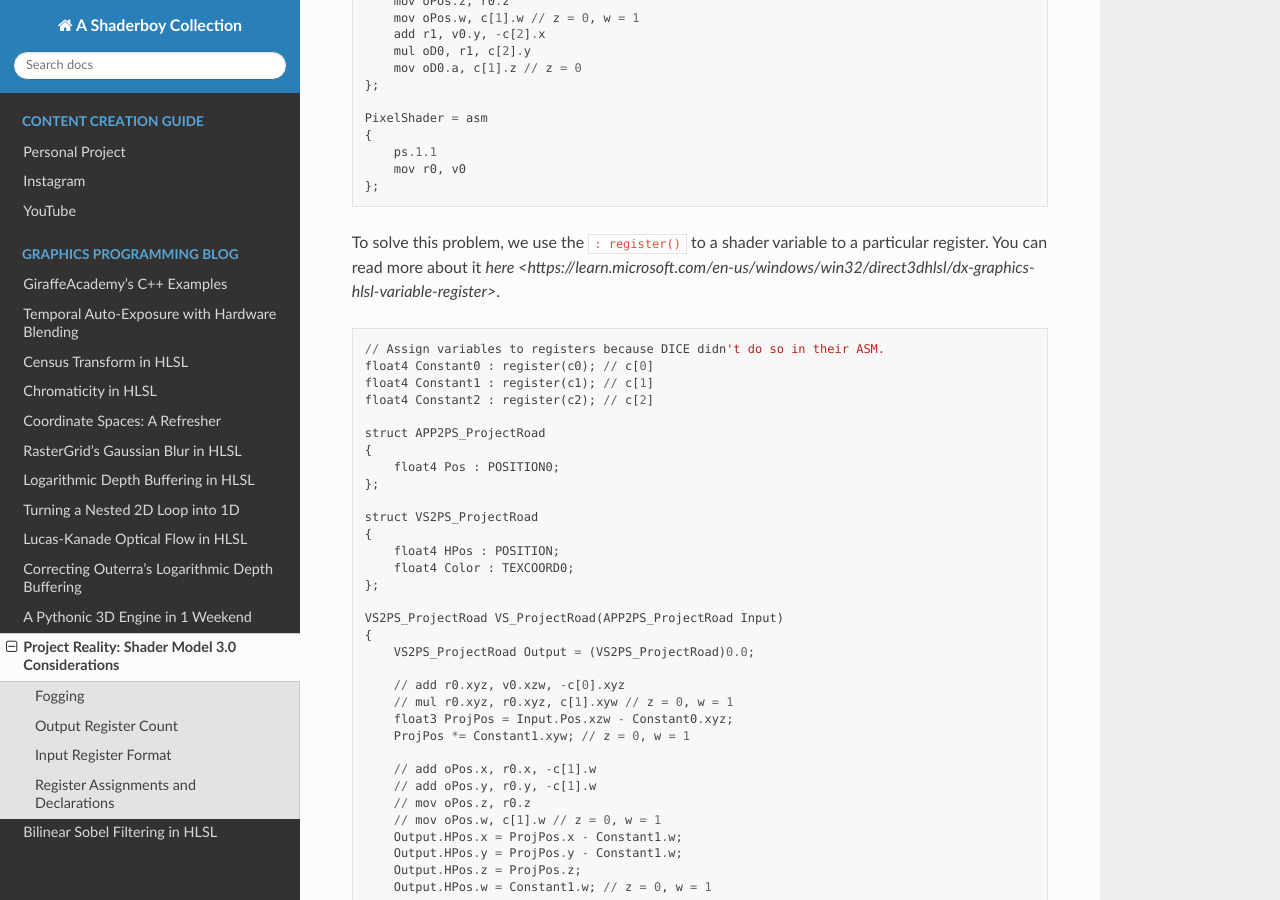
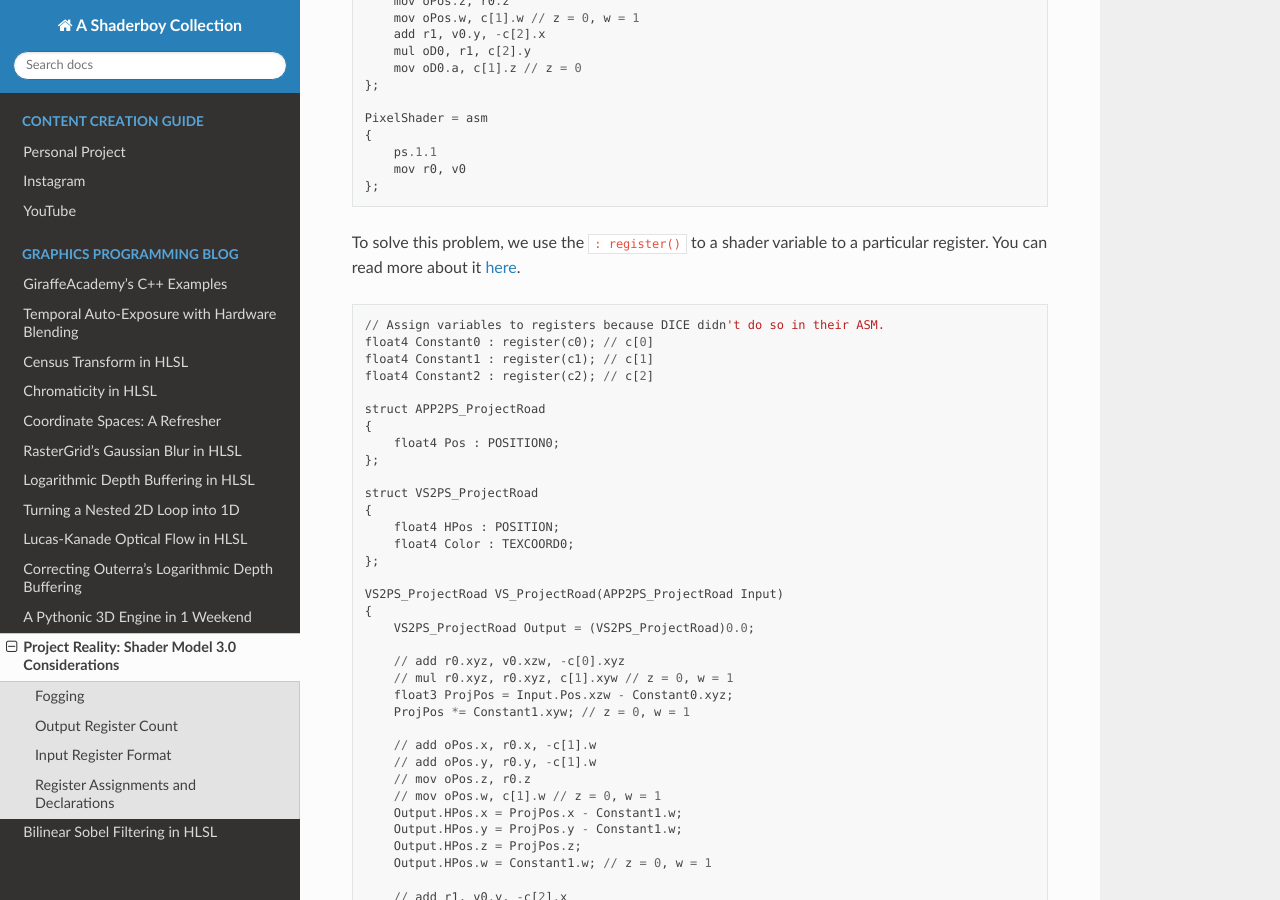
Before and after one commit to papadanku/papadanku.github.io, a Sphinx documentation site: the page built from docs/source/blog/shadermodel3.rst, in a window 1280 px wide and 900 px high, scrolled down 1185 px. Built offline with Sphinx 7.4.7 and the Read the Docs theme 2.0.0, drawn with Linux system fonts in a browser that asks for light colours.

Commit message:
Fixed hyperlink

```diff
--- a/docs/source/blog/shadermodel3.rst
+++ b/docs/source/blog/shadermodel3.rst
@@ -61,7 +61,7 @@ If you are hit with the following asm, with constants not declared in ASM.
         mov r0, v0
     };
 
-To solve this problem, we use the ``: register()`` to a shader variable to a particular register. You can read more about it `here <https://learn.microsoft.com/en-us/windows/win32/direct3dhlsl/dx-graphics-hlsl-variable-register>`.
+To solve this problem, we use the ``: register()`` to a shader variable to a particular register. You can read more about it `here <https://learn.microsoft.com/en-us/windows/win32/direct3dhlsl/dx-graphics-hlsl-variable-register>`_.
 
 ::
 
```
